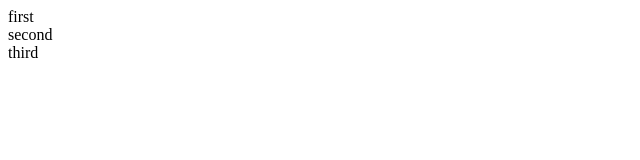
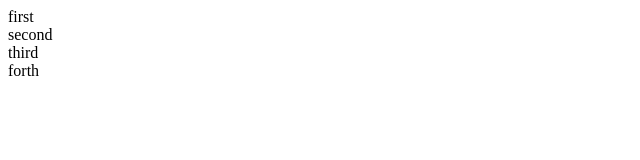
Before and after one commit to AndriiPetrov/6-vcs-advanced, a plain HTML site: page index.html in a window 1280 px wide. Shown: the full height of the page, 0-640 px from the left. Drawn offline with Linux system fonts and the light colour scheme.

Commit message:
forth commit

```diff
--- a/index.html
+++ b/index.html
@@ -1,3 +1,4 @@
 <div>first</div>
 <div>second</div>
 <div>third</div>
+<div>forth</div>
```
